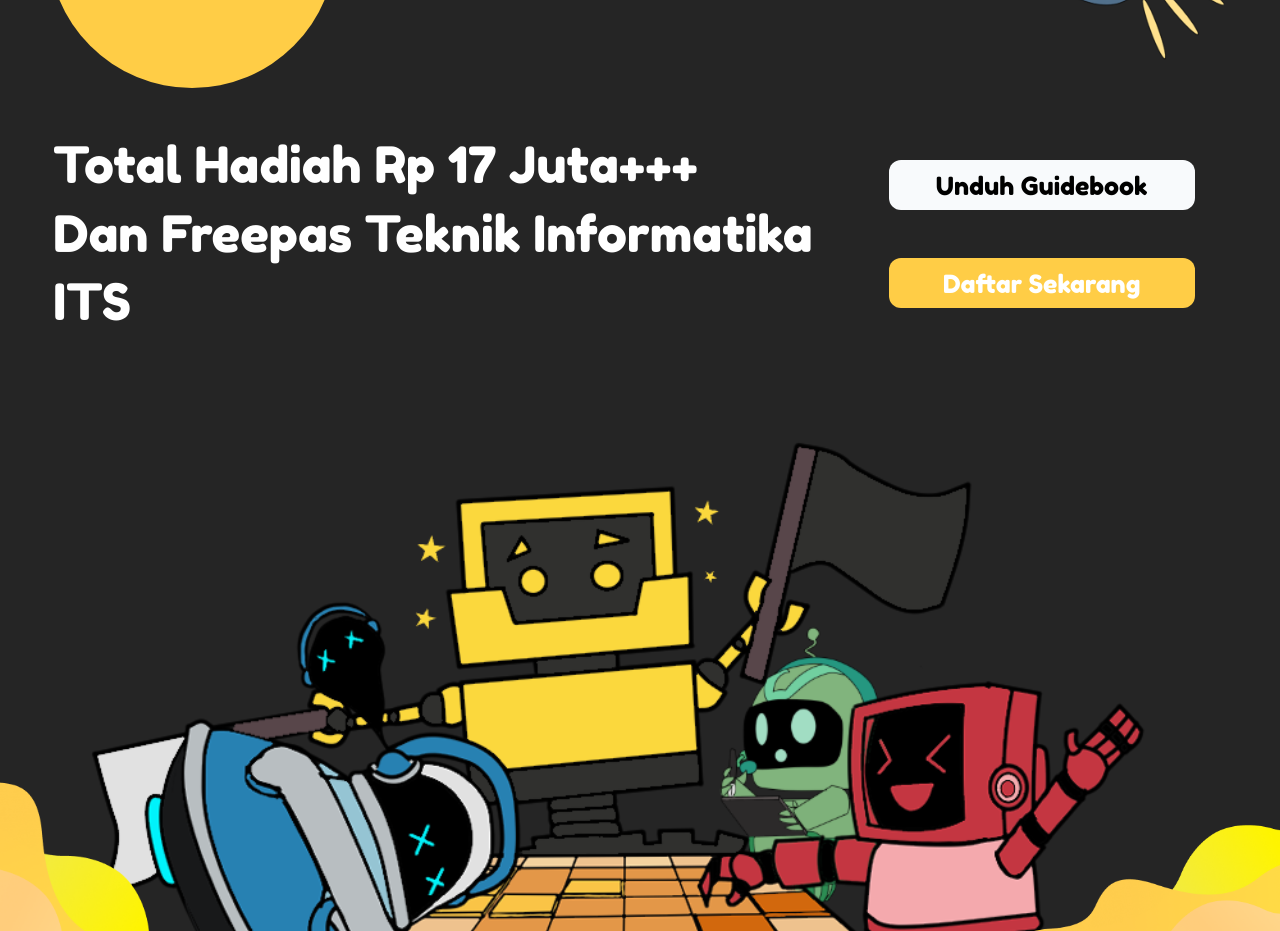
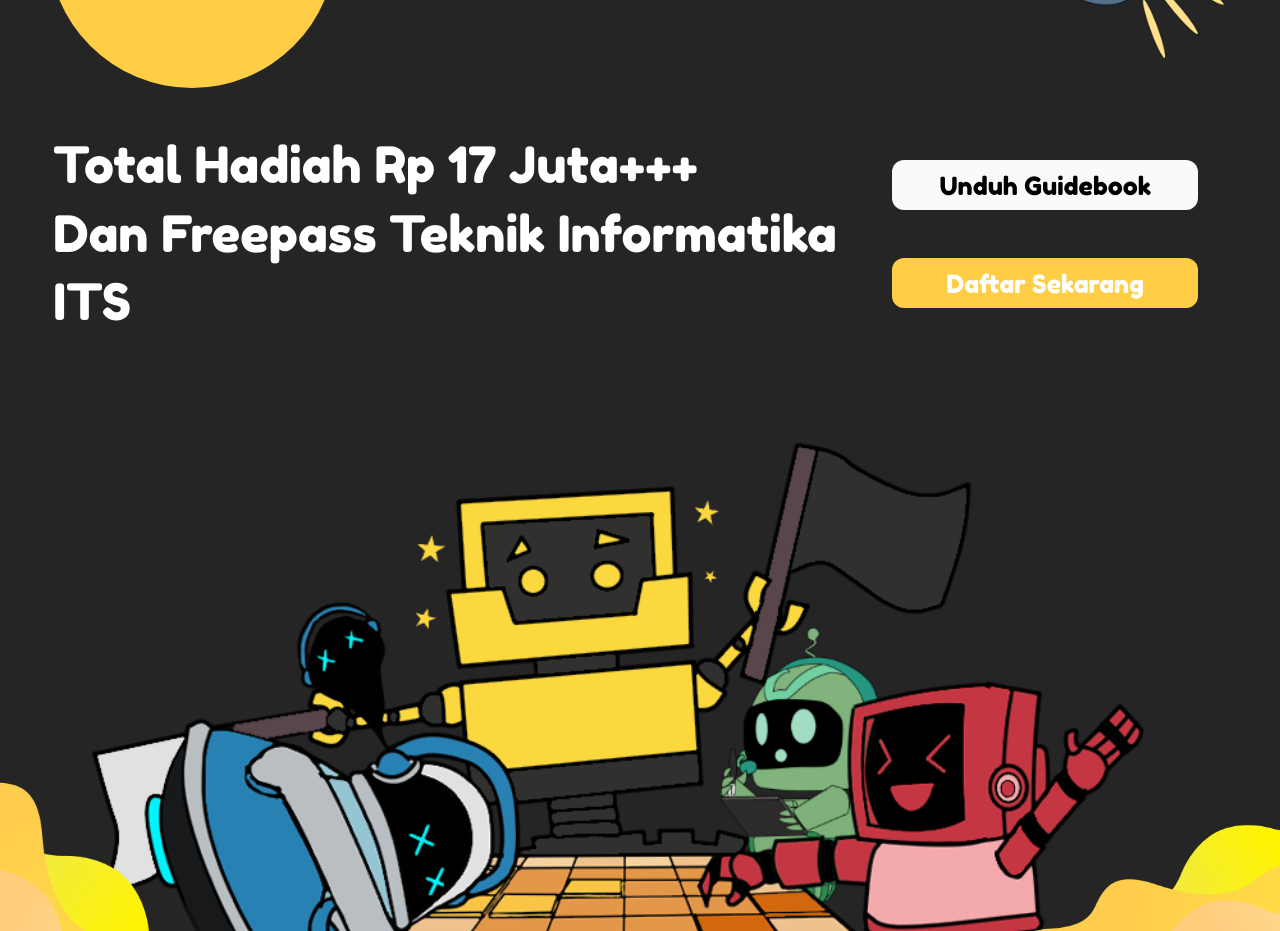
Before and after one commit to Teche-Corp/schematics-2022-frontend, a Next.js app: page /nlc in a window 1280 px wide. Shown: the part 2920-3851 px from the top of the page. Built offline with nearby package versions, Linux system fonts and the light colour scheme.

Commit message:
fix: tulisan freepass

```diff
--- a/pages/nlc.jsx
+++ b/pages/nlc.jsx
@@ -173,13 +173,18 @@ export default function NLC() {
 
               <div className='relative w-full lg:w-4/5 mt-12 md:mt-16 lg:mt-20 z-20'>
                 <li className='font-secondary text-[18px] md:text-2xl lg:text-3xl text-black md:leading-9 lg:leading-10 list-none text-justify'>
-                  &#9679; Satu tim dapat beranggotakan maksimal tiga siswa/i dari sekolah yang sama dan belum dinyatakan lulus SMA/SMK/MA/Sederajat Kegiatan Schematics NLC 2022 diadakan secara hybrid.
+                  &#9679; Satu tim dapat beranggotakan maksimal tiga siswa/i
+                  dari sekolah yang sama dan belum dinyatakan lulus
+                  SMA/SMK/MA/Sederajat Kegiatan Schematics NLC 2022 diadakan
+                  secara hybrid.
                 </li>
                 <br className='block' />
                 <br className='hidden lg:block' />
 
                 <li className='font-secondary text-[18px] md:text-2xl lg:text-3xl text-black md:leading-9 lg:leading-10 list-none mt-2 text-justify'>
-                  &#9679; Babak penyisihan dilaksanakan secara online dan offline. Babak perempat final, semifinal, final, dan Awarding Night dilaksanakan secara offline.
+                  &#9679; Babak penyisihan dilaksanakan secara online dan
+                  offline. Babak perempat final, semifinal, final, dan Awarding
+                  Night dilaksanakan secara offline.
                 </li>
               </div>
             </div>
@@ -196,11 +201,10 @@ export default function NLC() {
                 </video>
               </div> */}
               <iframe
-                className="w-full h-full opacity-80 active:opacity-100 active:bg-none bg-black"
+                className='w-full h-full opacity-80 active:opacity-100 active:bg-none bg-black'
                 frameBorder={0}
-                src="https://drive.google.com/uc?export=view&id=1mMte6eZM1T_Sfg7bQcryLIcMNfcG94C-"
-              >
-              </iframe>
+                src='https://drive.google.com/uc?export=view&id=1mMte6eZM1T_Sfg7bQcryLIcMNfcG94C-'
+              ></iframe>
               {/* <iframe
                 className="w-full h-full opacity-80 active:opacity-100 active:bg-none bg-black"
                 frameBorder={0}
@@ -239,7 +243,7 @@ export default function NLC() {
               <h1 className='font-primary text-3xl leading-tight md:leading-snug sm:text-40 md:text-44 lg:text-[50px] text-white'>
                 Total Hadiah Rp 17 Juta+++
                 <br />
-                Dan Freepas Teknik Informatika ITS
+                Dan Freepass Teknik Informatika ITS
               </h1>
             </div>
             <div className='flex flex-col items-center w-full md:w-2/6 gap-3 md:gap-8 lg:gap-12'>
```
